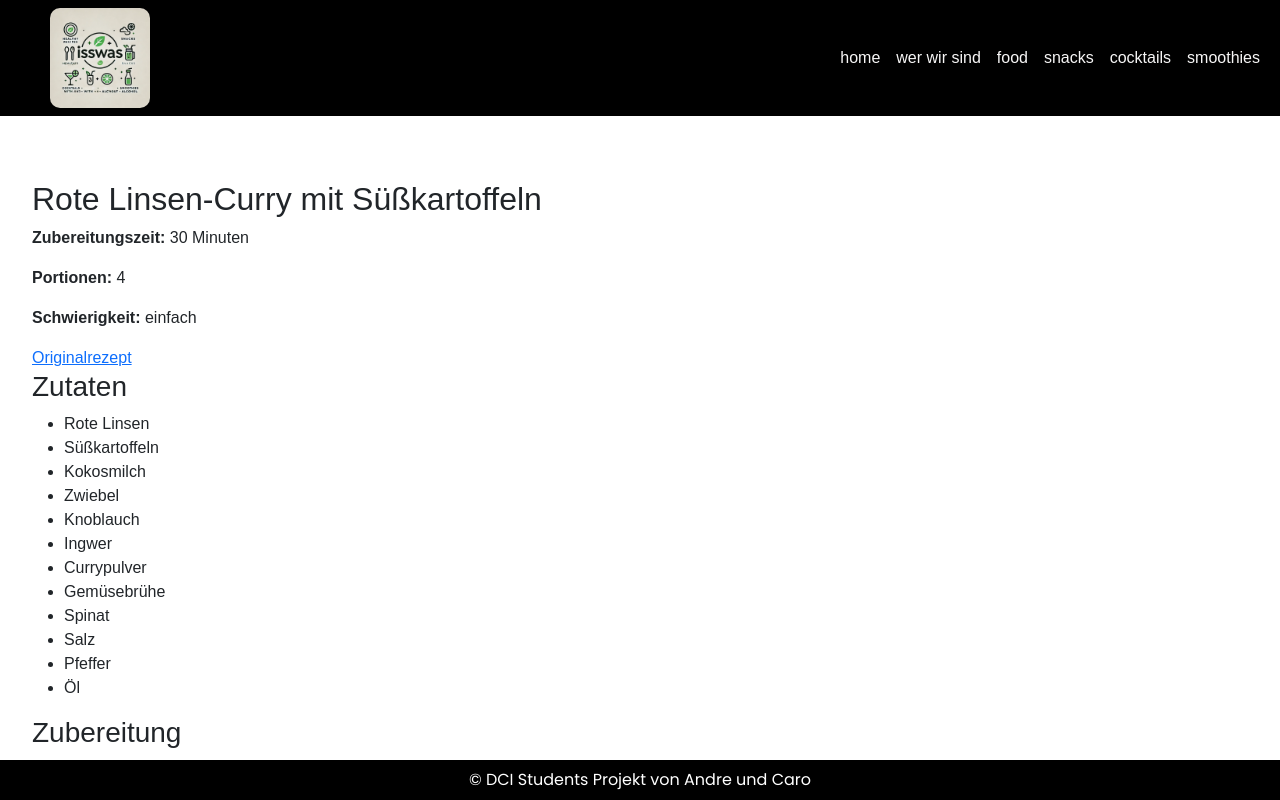
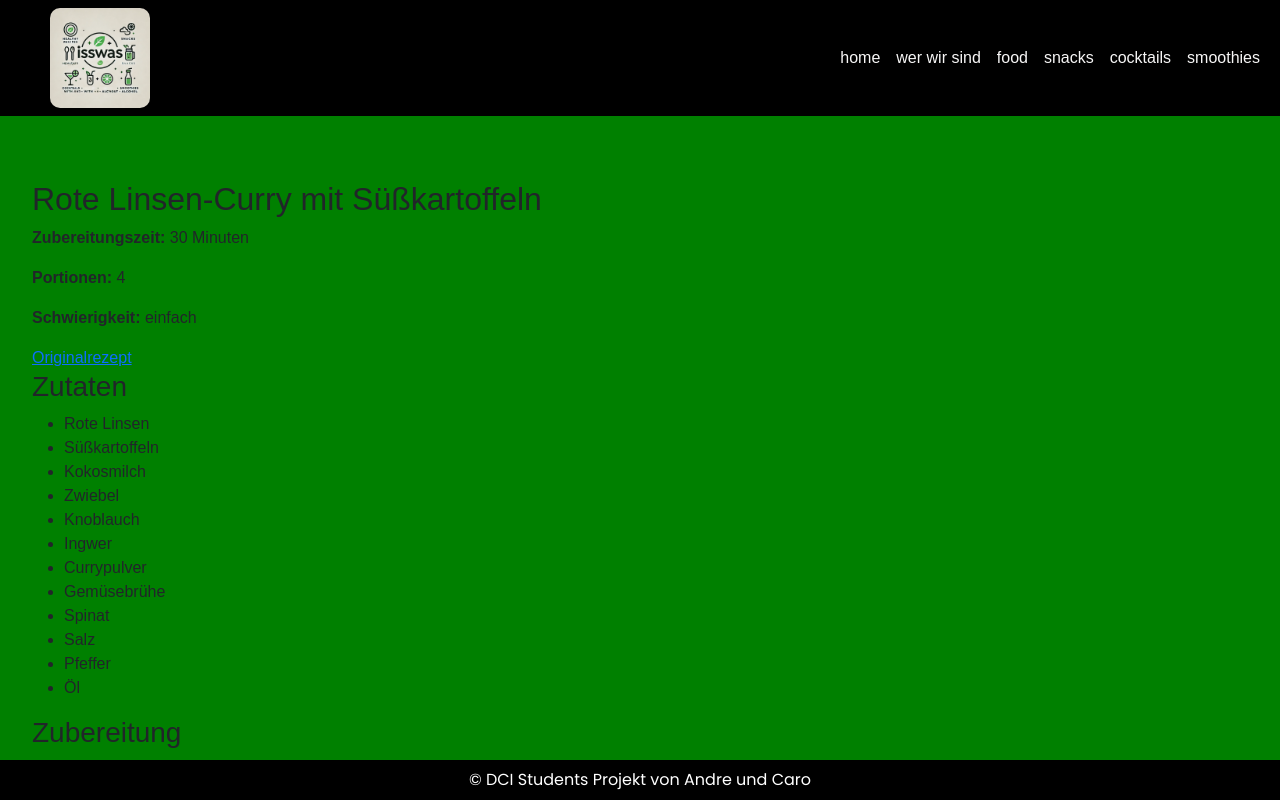
Before and after one commit to Caroline-Reichart/IssWas, a React (Vite) app: page /Abend in a window 1280 px wide. Shown: the top 800 px of the page. Built offline with nearby package versions, Linux system fonts and the light colour scheme; a web font is replaced by a local one.

Commit message:
Füge CSS-Klasse für Ergebnisdiv hinzu und aktualisiere die Struktur der Seiten für Frühstück, Mittag und Abendessen

```diff
--- a/src/pages/Abend.jsx
+++ b/src/pages/Abend.jsx
@@ -37,7 +37,7 @@ const Abend = () => {
   }, []);
 
   return (
-    <div style={{ padding: "2rem" }}>
+    <div className="resultDiv" style={{ padding: "2rem" }}>
       <h1>Rezepte für den Abend</h1>
       {recipes.map((recipe, index) => (
         <div key={index} style={{ borderBottom: "1px solid #ccc", marginBottom: "2rem", marginTop: "100px"}}>
--- a/src/pages/Cocktails.jsx
+++ b/src/pages/Cocktails.jsx
@@ -37,7 +37,7 @@ const Cocktails = () => {
   }, []);
 
   return (
-    <div style={{ padding: "2rem" }}>
+    <div className="resultDiv" style={{ padding: "2rem" }}>
       <h1>Rezepte für Cocktails</h1>
       {recipes.map((recipe, index) => (
         <div key={index} style={{ borderBottom: "1px solid #ccc", marginBottom: "2rem", marginTop: "100px" }}>
--- a/src/pages/Fruehstueck.jsx
+++ b/src/pages/Fruehstueck.jsx
@@ -25,6 +25,8 @@ const Fruehstueck = () => {
 export default Fruehstueck; */
 
 import React, { useEffect, useState } from "react";
+import "../results.css"
+
 
 const Fruehstueck = () => {
   const [recipes, setRecipes] = useState([]);
@@ -37,7 +39,7 @@ const Fruehstueck = () => {
   }, []);
 
   return (
-    <div style={{ padding: "2rem" }}>
+    <div className="resultDiv" style={{ padding: "2rem" }}>
       <h1>Rezepte für das Frühstück</h1>
       {recipes.map((recipe, index) => (
         <div key={index} style={{ borderBottom: "1px solid #ccc", marginBottom: "2rem", marginTop: "100px" }}>
--- a/src/pages/Mittag.jsx
+++ b/src/pages/Mittag.jsx
@@ -37,7 +37,7 @@ const Mittag = () => {
   }, []);
 
   return (
-    <div style={{ padding: "2rem" }}>
+    <div className="resultDiv" style={{ padding: "2rem" }}>
       <h1>Rezepte für das Mittagessen</h1>
       {recipes.map((recipe, index) => (
         <div key={index} style={{ borderBottom: "1px solid #ccc", marginBottom: "2rem", marginTop: "100px" }}>
--- /dev/null
+++ b/src/results.css
@@ -0,0 +1,3 @@
+.resultDiv{
+    background-color: green;
+}
```
